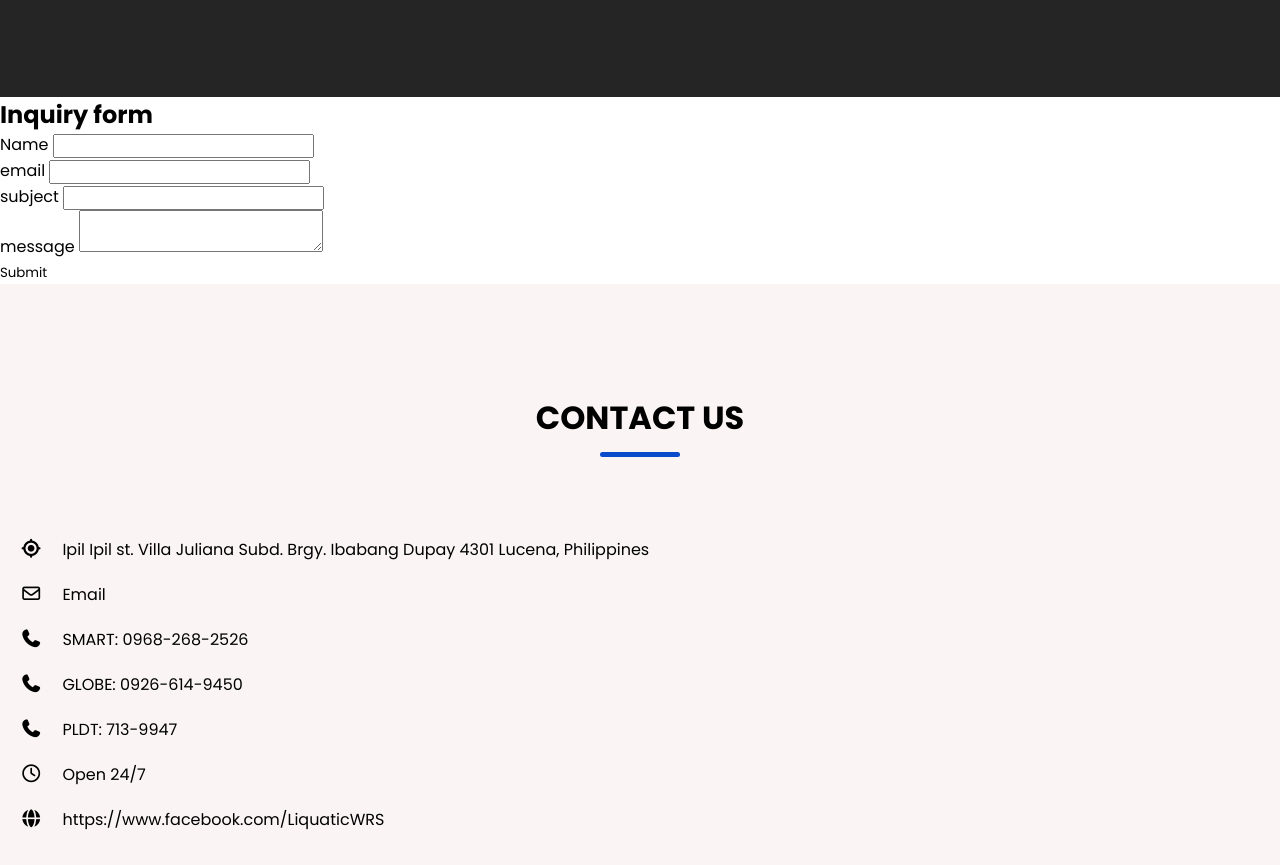
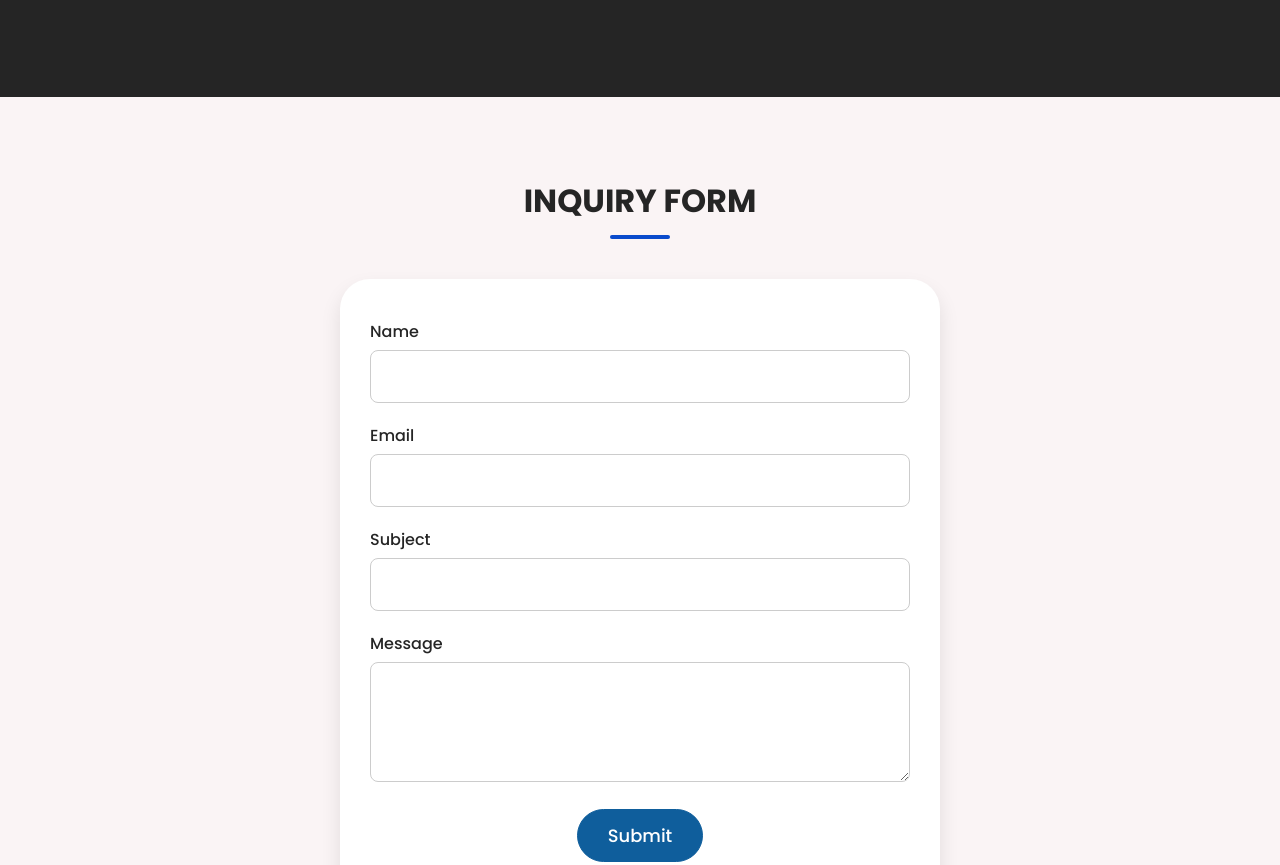
Before and after one commit to DenzelRicardos/Final-Project, a plain HTML site: page index.html in a window 1280 px wide. Shown: the part 2588-3453 px from the top of the page. Drawn offline with nearby package versions, Linux system fonts and the light colour scheme; a web font is replaced by a local one.

Commit message:
Update style.css

```diff
--- a/Assets/style.css
+++ b/Assets/style.css
@@ -301,6 +301,95 @@ header .navbar {
     font-size: var(--font-size-m);
 }
 
+
+/* Inquiry Form Styles */
+#Inquiry {
+    padding: 80px 20px;
+    background: var(--light-pink-color);
+    text-align: center;
+}
+
+#Inquiry h2 {
+    font-size: var(--font-size-xl);
+    margin-bottom: 40px;
+    color: var(--dark-color);
+    text-transform: uppercase;
+    position: relative;
+}
+
+#Inquiry h2::after {
+    content: "";
+    width: 60px;
+    height: 4px;
+    display: block;
+    margin: 10px auto 0;
+    border-radius: var(--border-radius-s);
+    background: var(--secondary-color);
+}
+
+#Inquiry form {
+    max-width: 600px;
+    margin: 0 auto;
+    background: var(--white-color);
+    padding: 40px 30px;
+    border-radius: var(--border-radius-m);
+    box-shadow: 0 10px 20px rgba(0, 0, 0, 0.1);
+}
+
+#Inquiry .form-group {
+    margin-bottom: 20px;
+    text-align: left;
+}
+
+#Inquiry .form-group label {
+    display: block;
+    margin-bottom: 6px;
+    font-weight: var(--font-weight-medium);
+    color: var(--dark-color);
+    text-transform: capitalize;
+}
+
+#Inquiry .form-group input,
+#Inquiry .form-group textarea {
+    width: 100%;
+    padding: 12px 15px;
+    font-size: var(--font-size-m);
+    border: 1px solid var(--medium-gray-color);
+    border-radius: var(--border-radius-s);
+    outline: none;
+    transition: border-color 0.3s ease, box-shadow 0.3s ease;
+}
+
+#Inquiry .form-group input:focus,
+#Inquiry .form-group textarea:focus {
+    border-color: var(--secondary-color);
+    box-shadow: 0 0 5px rgba(10, 75, 204, 0.3);
+}
+
+#Inquiry .form-group textarea {
+    resize: vertical;
+    min-height: 120px;
+}
+
+#Inquiry .btn {
+    display: inline-block;
+    padding: 12px 30px;
+    font-size: var(--font-size-m);
+    font-weight: var(--font-weight-medium);
+    color: var(--white-color);
+    background: var(--primary-color);
+    border-radius: var(--border-radius-m);
+    border: 1px solid var(--primary-color);
+    transition: background 0.3s ease, color 0.3s ease, transform 0.2s ease;
+    cursor: pointer;
+}
+
+#Inquiry .btn:hover {
+    background: var(--secondary-color);
+    transform: translateY(-2px);
+}
+
+
 /* Contact Section Styles */
 .contact-section {
     padding: 50px 0 100px;
```
